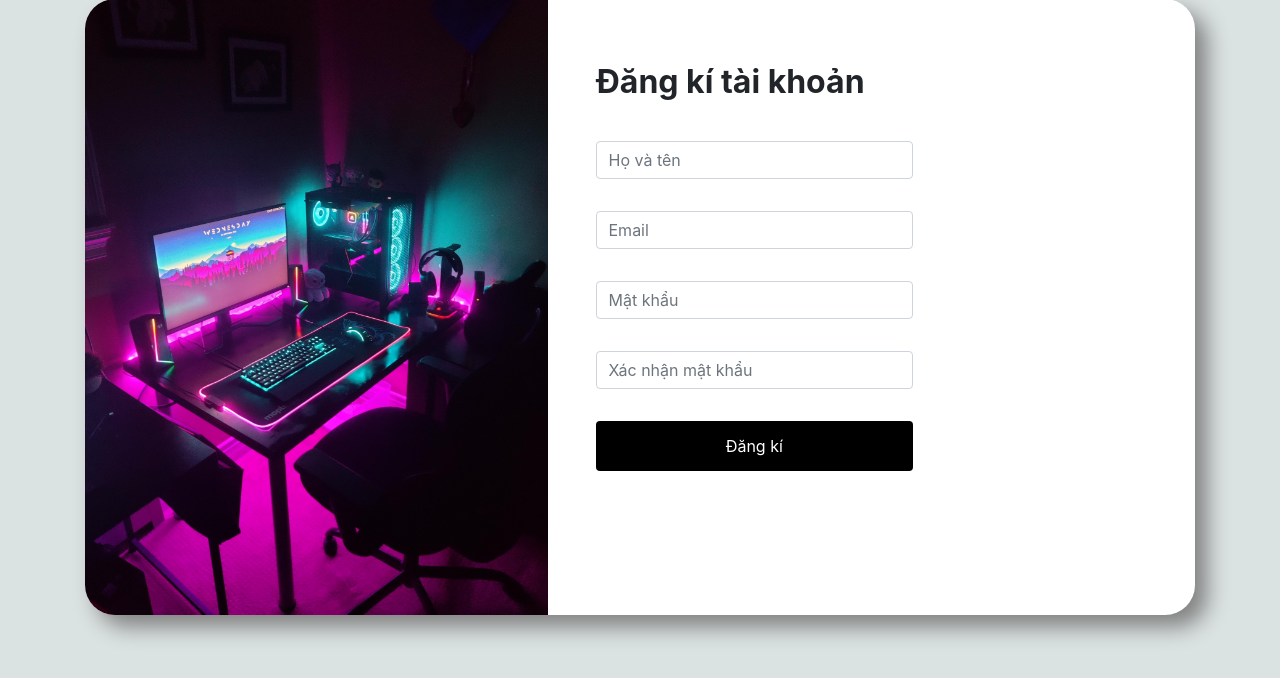
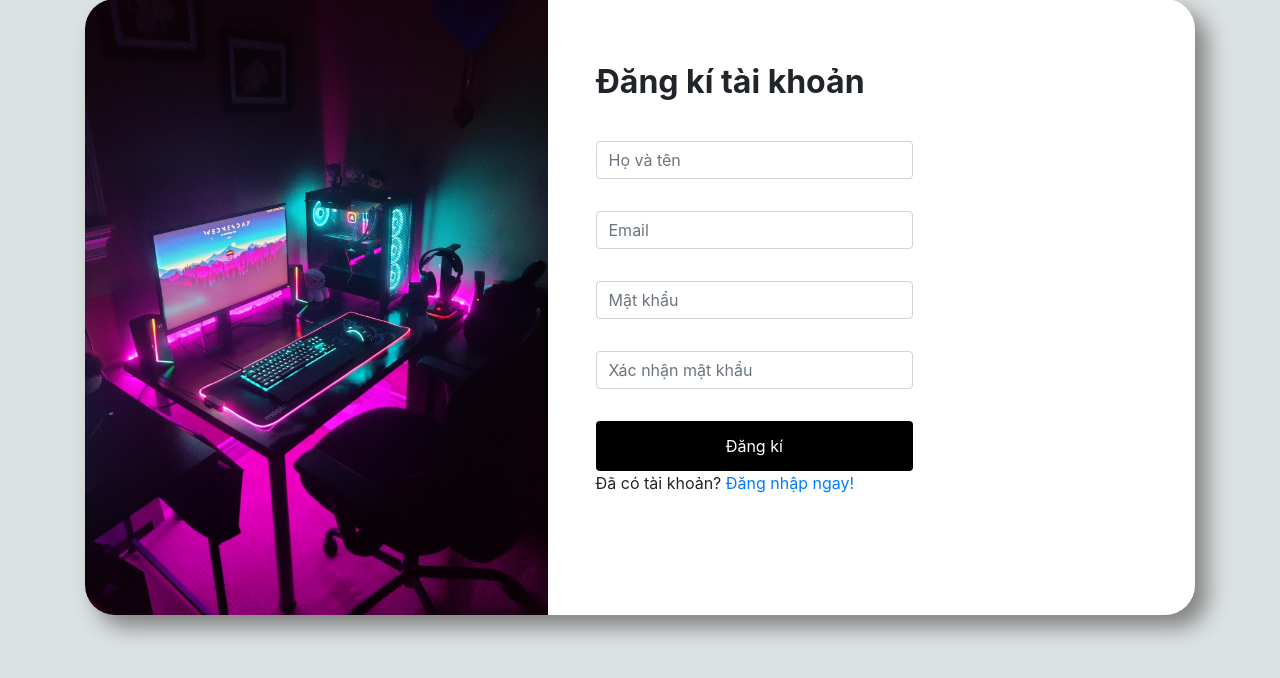
Before and after one commit to sangnguyencs20/cookies, a PHP site: page /admin/authen/register.php in a window 1280 px wide. Shown: the part 93-771 px from the top of the page. Run offline with PHP 8.4, Linux system fonts and the light colour scheme; data comes from the database, SQL or seed files in the repository.

Commit message:
add "Đăng nhập ngay" to register.php

```diff
--- a/admin/authen/register.php
+++ b/admin/authen/register.php
@@ -116,6 +116,7 @@ session_start();
                                 <button type="submit" class="btnsubmit mt-3">Đăng kí</button>
                             </div>
                         </div>
+                        <p>Đã có tài khoản? <a href="login.php">Đăng nhập ngay!</a></p>
                     </form>
                 </div>
             </div>
```
